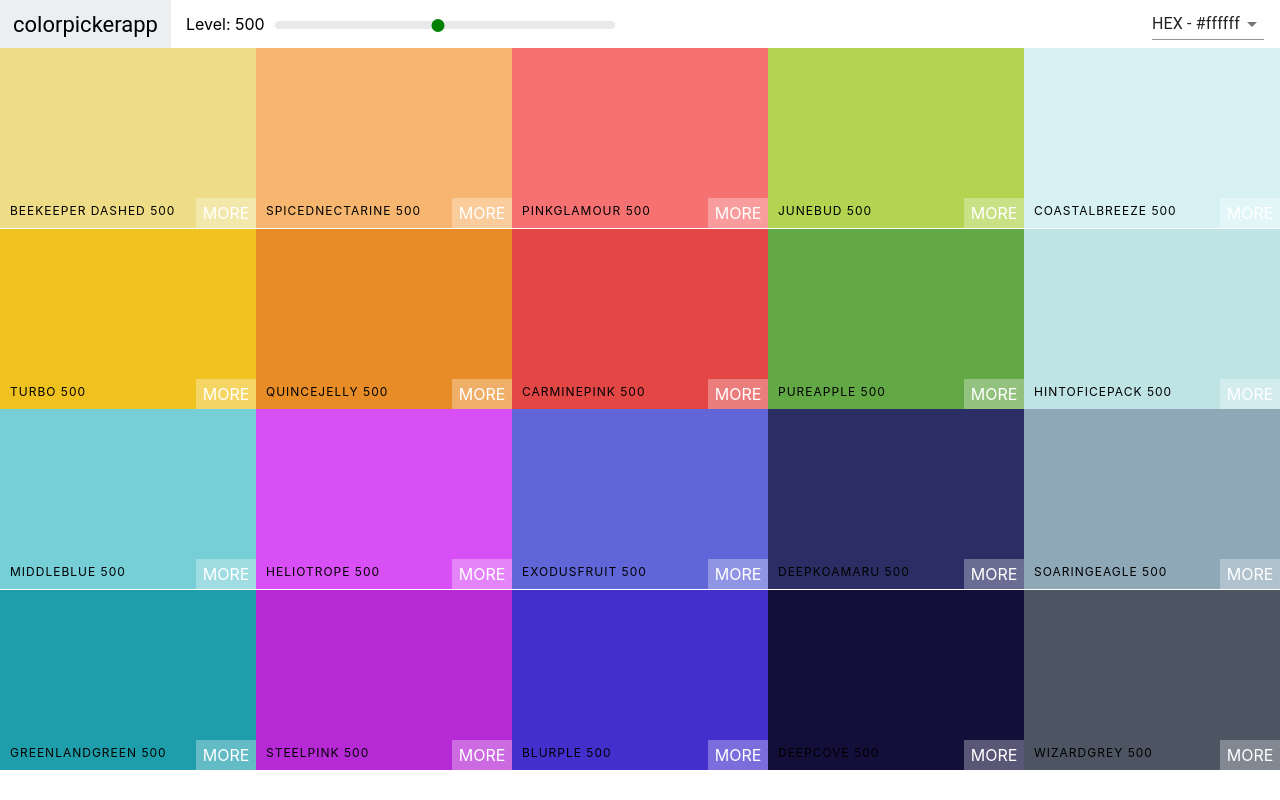
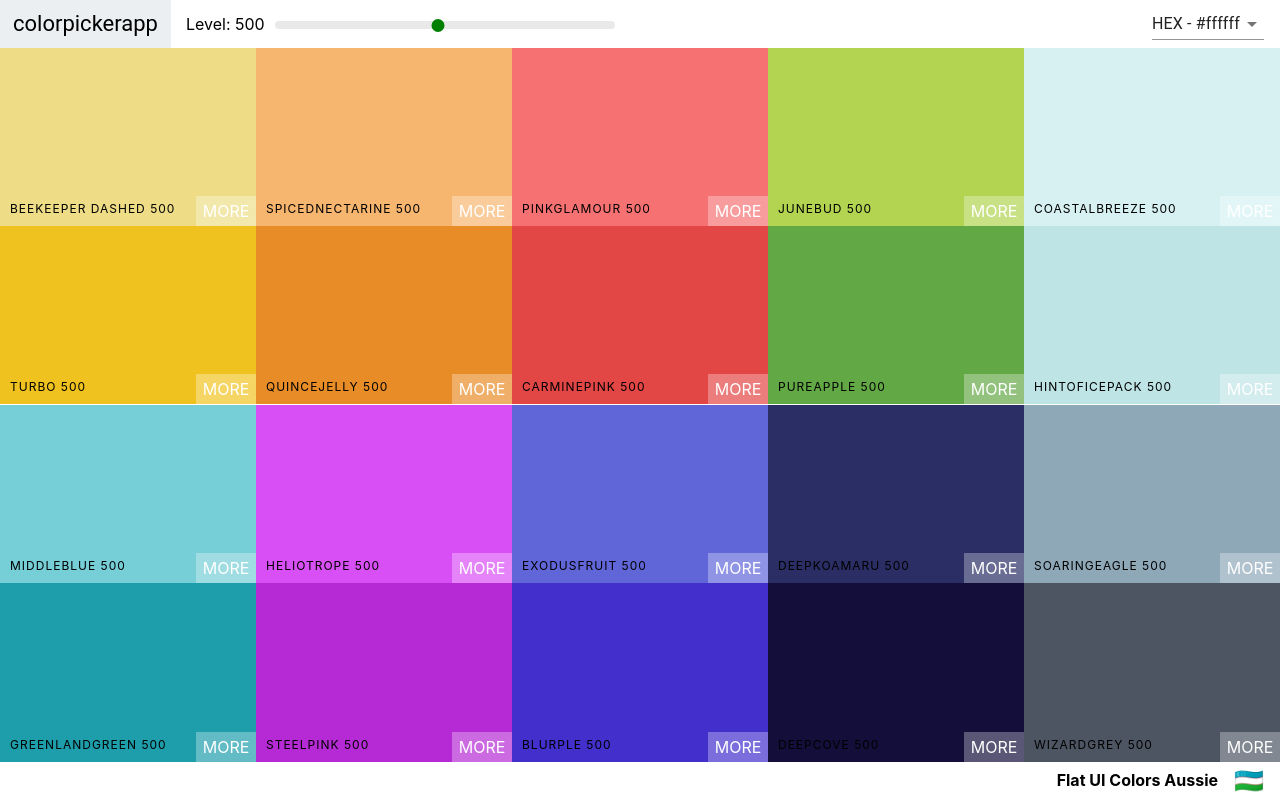
Before and after one commit to diproger/color-picker-app, a React (Create React App) app in the folder color-picker-main/: page /palette/flat-ui-colors-american in a window 1280 px wide. Built offline with nearby package versions, Linux system fonts and the light colour scheme; the HTML template or start-up script is replaced by a standard one.

Commit message:
add palette footer

```diff
--- a/color-picker-main/src/ColorBox.css
+++ b/color-picker-main/src/ColorBox.css
@@ -1,7 +1,3 @@
-body {
-    overflow-y: hidden; /* Hide vertical scrollbar */
-    overflow-x: hidden; /* Hide horizontal scrollbar */
-  }
 .ColorBox{
     width: 20%;
     height: 25%;
--- a/color-picker-main/src/Palette.css
+++ b/color-picker-main/src/Palette.css
@@ -1,7 +1,21 @@
 .Palette{
     height: 100vh;
+    display: flex;
+    flex-direction: column;
 }
 .Palette-colors{
     height: 90%;
-    width: 100%;
 }
+
+.Palette-footer{
+    background-color:white ;
+    height: 5vh;
+    display: flex;
+    justify-content: flex-end;
+    align-items: center;
+    font-weight: bold;
+}
+.emoji{
+    font-size: 1.5rem;
+    margin: 1rem;
+}
--- a/color-picker-main/src/Palette.js
+++ b/color-picker-main/src/Palette.js
@@ -22,10 +22,10 @@
         this.setState({level})
     }
     render() {
-        const {colors} = this.props.palette
+        const {colors, paletteName, emoji} = this.props.palette
         const {level, format} = this.state
         const colorBoxes = colors[level].map(color => (
-            <ColorBox background={color[format]} name={color.name} />
+            <ColorBox background={color[format]} name={color.name} key={color.id} />
         ))
 
         return (
@@ -38,7 +38,10 @@
                 <div className="Palette-colors" >
                     {colorBoxes}
                 </div>
-                {/* footer */}
+                <footer className="Palette-footer">
+                    {paletteName}
+                    <span className="emoji">{emoji}</span>
+                </footer>
             </div>
         )
     }
--- a/color-picker-main/src/seedColors.js
+++ b/color-picker-main/src/seedColors.js
@@ -28,7 +28,7 @@
     {
       paletteName: "Flat UI Colors v1",
       id: "flat-ui-colors-v1",
-      emoji: "🤙",
+      emoji: "🇺🇿",
       colors: [
         { name: "Turquoise", color: "#1abc9c" },
         { name: "Emerald", color: "#2ecc71" },
@@ -109,7 +109,7 @@
     {
       paletteName: "Flat UI Colors Aussie",
       id: "flat-ui-colors-aussie",
-      emoji: "🇦🇺",
+      emoji: "🇺🇿",
       colors: [
         { name: "Beekeeper dashed", color: "#f6e58d" },
         { name: "SpicedNectarine", color: "#ffbe76" },
```
Also changed, not shown: color-picker-main/src/App.css (deleted, +0 -38 lines).
